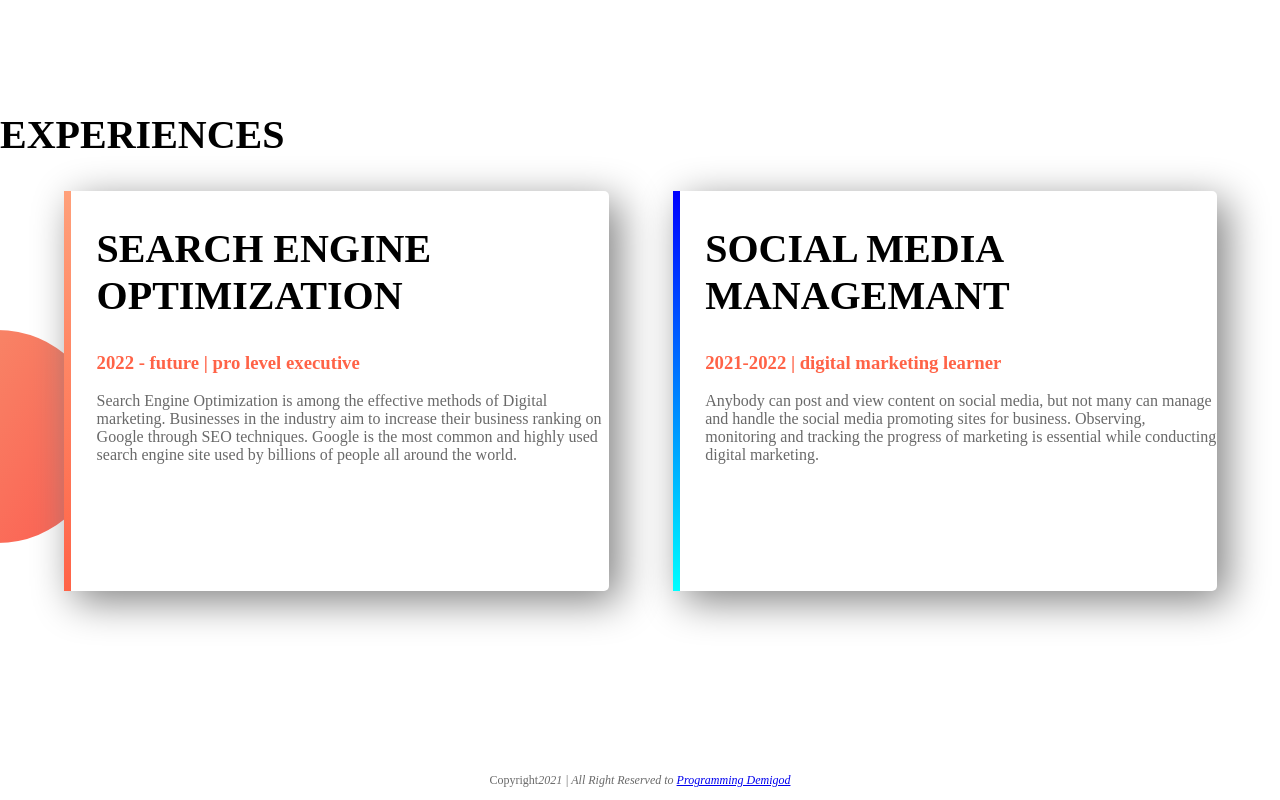
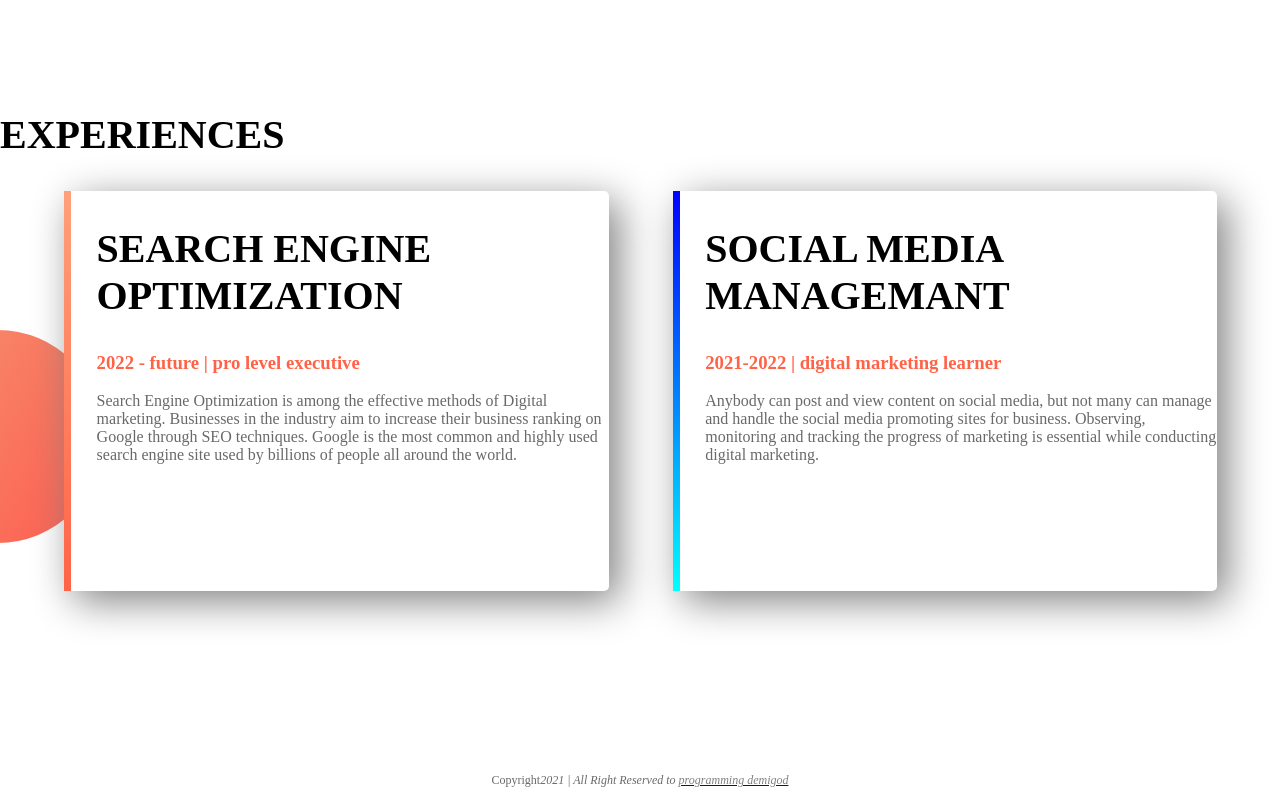
Before and after one commit to rakib37704/Wizard-Portfolio, a plain HTML site: page index.html in a window 1280 px wide. Shown: the part 1222-2022 px from the top of the page. Drawn offline with Linux system fonts and the light colour scheme; a web font is replaced by a local one.

Commit message:
again done

```diff
--- a/index.html
+++ b/index.html
@@ -60,7 +60,7 @@
     </section>
     <footer>
         <p>Copyright<i class="fa fa-copyright" aria-hidden="true">2021 | All Right Reserved to <a
-            href="https://www.linkedin.com/mwlite/in/samsuzzoha-haque-rakib-4aa214214" target="_blank" class="color">Programming Demigod</a> </i>
+            href="https://www.linkedin.com/mwlite/in/samsuzzoha-haque-rakib-4aa214214" target="_blank" class="color"><span class="demigod"> programming demigod</span></a> </i>
 </p>
     </footer>
 </body>
--- a/style.css
+++ b/style.css
@@ -66,6 +66,9 @@ section{
     border-image: linear-gradient(180deg,blue,cyan);
     border-image-slice: 1;
 }
+.demigod{
+    color: grey;
+}
 footer p{
     text-align: center;
     font-size: 12px;
```
